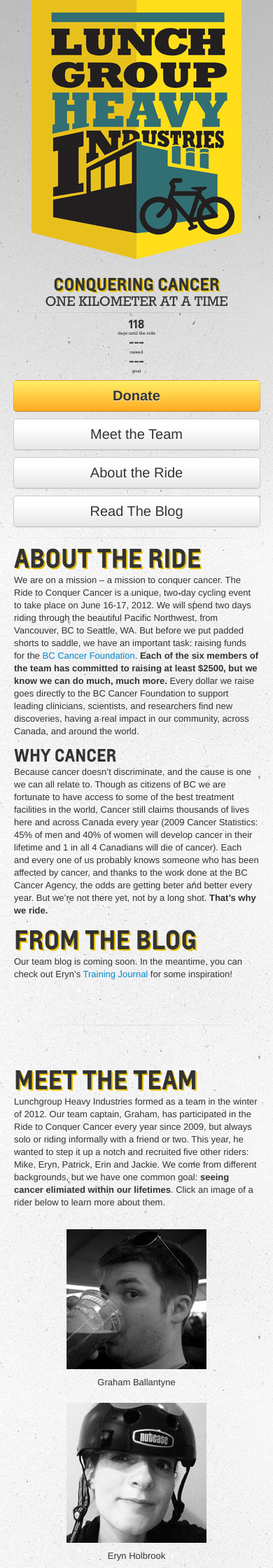
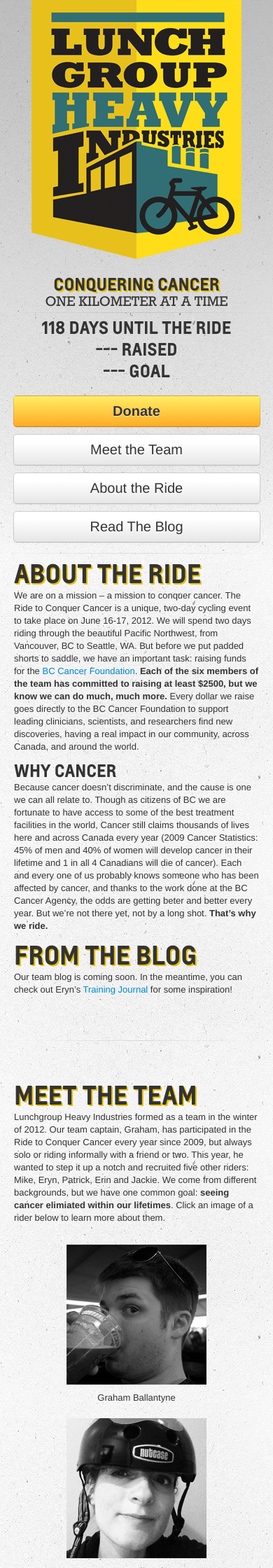
Before and after one commit to lunchgroup/lunchgroup.github.com, a Jekyll site: the page index.html, which Jekyll copies as it is, in a window 390 px wide. Shown: the top 2240 px of the page at 70% size. Built offline with Jekyll 4.4.1, drawn with Linux system fonts in a browser that asks for light colours; Markdown is read by kramdown in place of the engine named in the settings.

Commit message:
mobile fixes

```diff
--- a/_layouts/rider.html
+++ b/_layouts/rider.html
@@ -41,7 +41,7 @@
 		<header class=" header">
 			<div class="row-fluid">
 				<div class="span3 logo">
-					<a href="/"><img style="margin-top: 10px" src="/img/lhi-logo-150x185.png" alt="Lunchgroup Heavy Industries"/></a>
+					<a href="/"><img src="/img/lhi-logo-150x185.png" alt="Lunchgroup Heavy Industries"/></a>
 					<h1>Lunchgroup Heavy Industries - Ride to Conquer Cancer</h1>
 				</div>
 				<div class="span9 hero">
--- a/css/site.css
+++ b/css/site.css
@@ -33,7 +33,7 @@ h2 {
 
 .logo img {
 	display: block;
-	margin: auto;
+	margin: 10px auto 0 auto;
 }
 
 .logo h1 {
@@ -258,7 +258,7 @@ footer {
 
 	.stats {
 		margin-bottom: 10px;
-		font-size: 1.25em;
+		font-size: 20px;
 
 	}
 
@@ -281,4 +281,26 @@ footer {
 		margin: 0 auto;
 		margin-bottom: 10px;
 	}
+
+    .sponsorimg {
+        width: 100%;
+    }
 }
+
+@media (max-width: 768px) {
+    .logo img {
+        margin: 0 auto;
+    }
+
+    .stats {
+        font-size: 24px;
+        margin-bottom: 20px;
+    }
+
+    .stats span.stat_caption {
+        display: inline;
+    	font: 1em LouisBold, "Helvetica Neue", Helvetica, sans-serif;
+    	text-transform: uppercase;
+    }
+
+}
```
Also changed, not shown: css/riderpages.css (+21 -0 lines).
